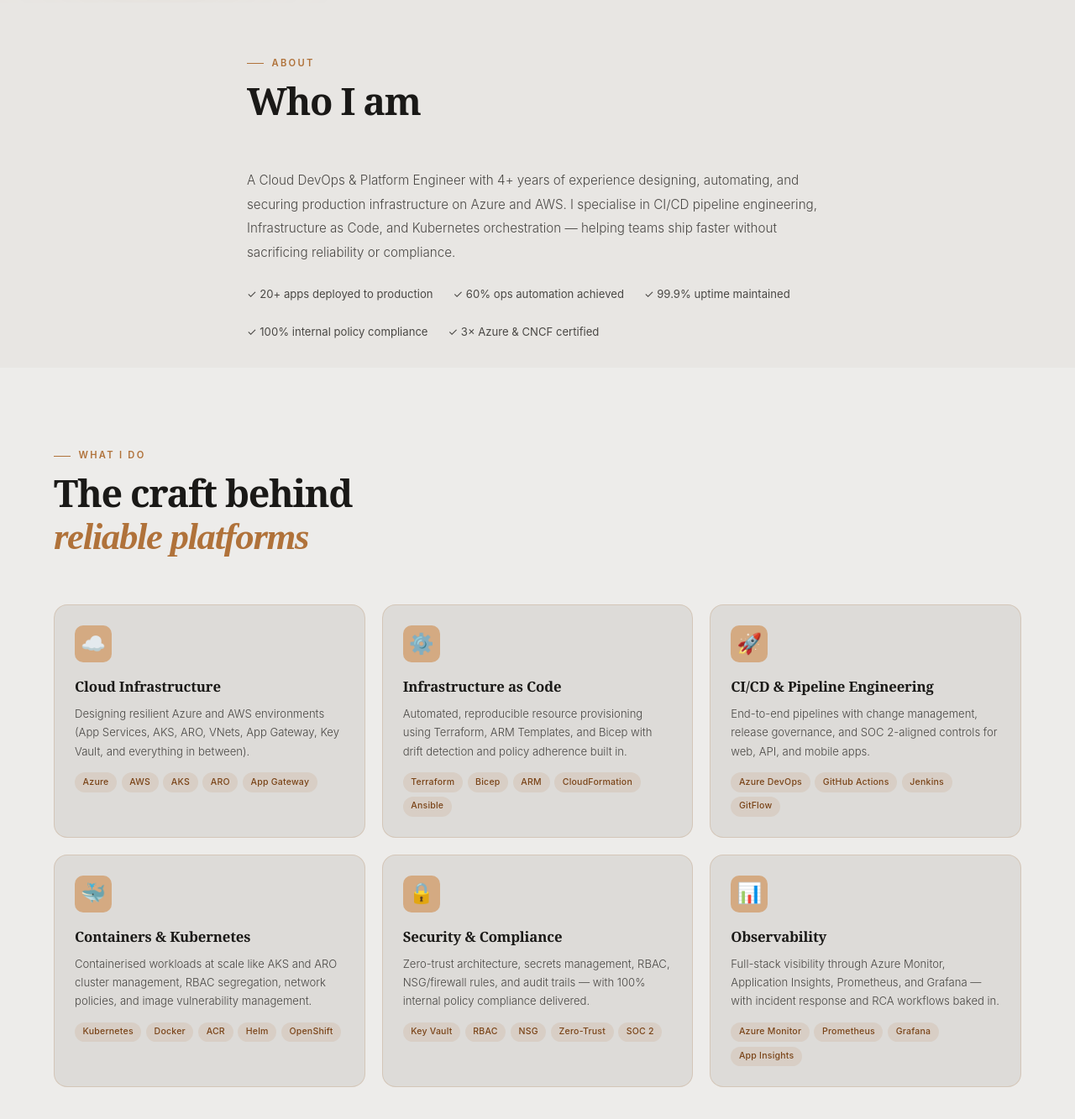
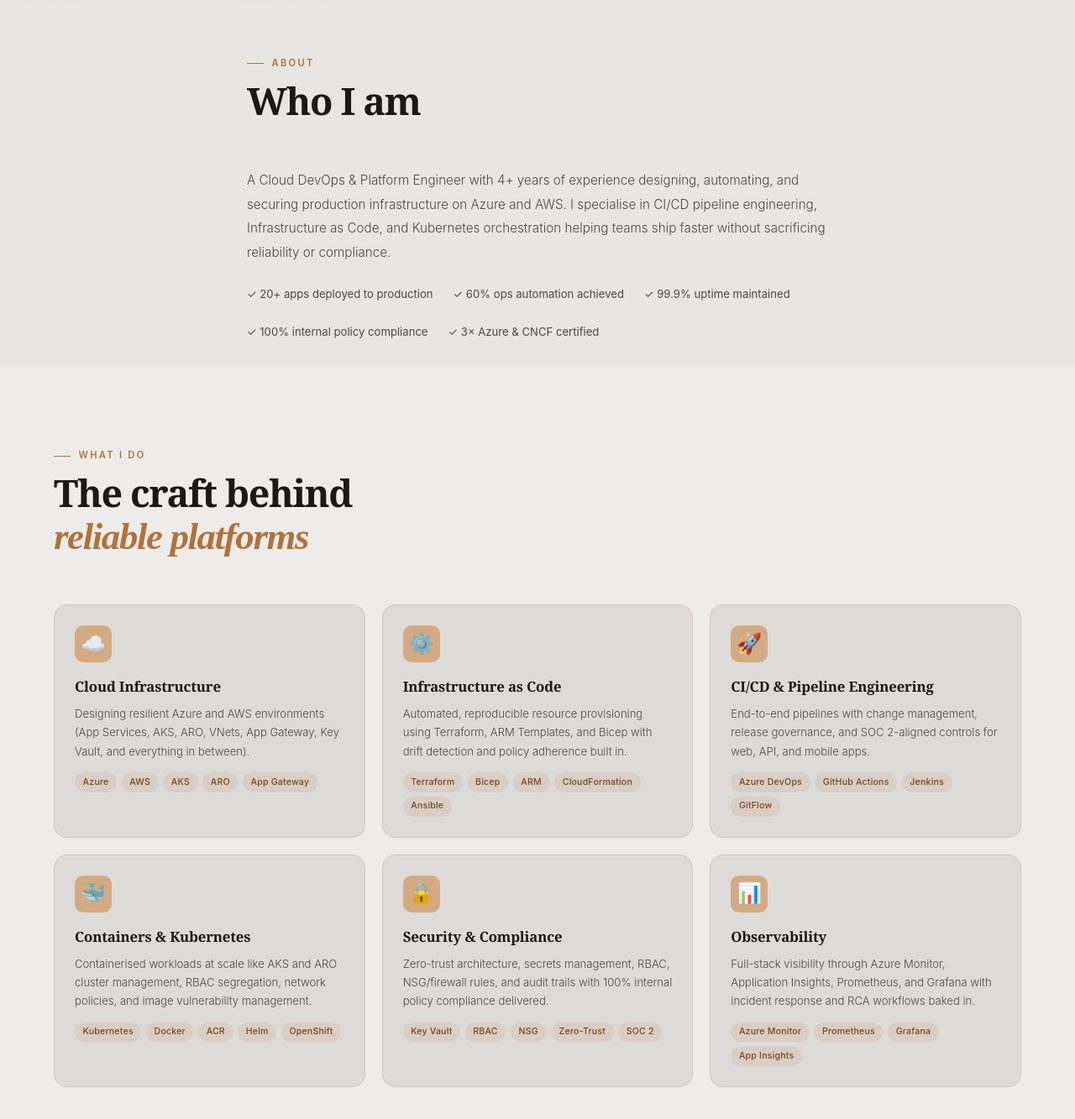
Before and after one commit to Klintend/portfolio-frontend, a website: page index.html in a window 1280 px wide. Shown: the part 797-2130 px from the top of the page at 84% size. Drawn offline with Linux system fonts and the light colour scheme.

Commit message:
Made fresh frontend push

```diff
--- a/index.html
+++ b/index.html
@@ -834,7 +834,7 @@ footer strong{color:var(--accent);font-weight:500}
   <div class="sec-eyebrow">About</div>
   <h2 class="sec-title">Who I am</h2>
   <p style="font-size:0.95rem;color:var(--text-mid);line-height:1.9;font-weight:300;">
-    A Cloud DevOps & Platform Engineer with 4+ years of experience designing, automating, and securing production infrastructure on Azure and AWS. I specialise in CI/CD pipeline engineering, Infrastructure as Code, and Kubernetes orchestration — helping teams ship faster without sacrificing reliability or compliance.
+    A Cloud DevOps & Platform Engineer with 4+ years of experience designing, automating, and securing production infrastructure on Azure and AWS. I specialise in CI/CD pipeline engineering, Infrastructure as Code, and Kubernetes orchestration helping teams ship faster without sacrificing reliability or compliance.
   </p>
   <div style="display:flex;flex-wrap:wrap;gap:1.5rem;margin-top:1.5rem;">
     <span style="font-size:0.82rem;color:var(--text-mid);">✓ 20+ apps deployed to production</span>
@@ -885,7 +885,7 @@ footer strong{color:var(--accent);font-weight:500}
     <div class="sk-card">
       <div class="sk-icon">🔒</div>
       <h3>Security & Compliance</h3>
-      <p>Zero-trust architecture, secrets management, RBAC, NSG/firewall rules, and audit trails — with 100% internal policy compliance delivered.</p>
+      <p>Zero-trust architecture, secrets management, RBAC, NSG/firewall rules, and audit trails with 100% internal policy compliance delivered.</p>
       <div class="tags">
         <span class="tag">Key Vault</span><span class="tag">RBAC</span><span class="tag">NSG</span><span class="tag">Zero-Trust</span><span class="tag">SOC 2</span>
       </div>
@@ -893,7 +893,7 @@ footer strong{color:var(--accent);font-weight:500}
     <div class="sk-card">
       <div class="sk-icon">📊</div>
       <h3>Observability</h3>
-      <p>Full-stack visibility through Azure Monitor, Application Insights, Prometheus, and Grafana — with incident response and RCA workflows baked in.</p>
+      <p>Full-stack visibility through Azure Monitor, Application Insights, Prometheus, and Grafana with incident response and RCA workflows baked in.</p>
       <div class="tags">
         <span class="tag">Azure Monitor</span><span class="tag">Prometheus</span><span class="tag">Grafana</span><span class="tag">App Insights</span>
       </div>
```
